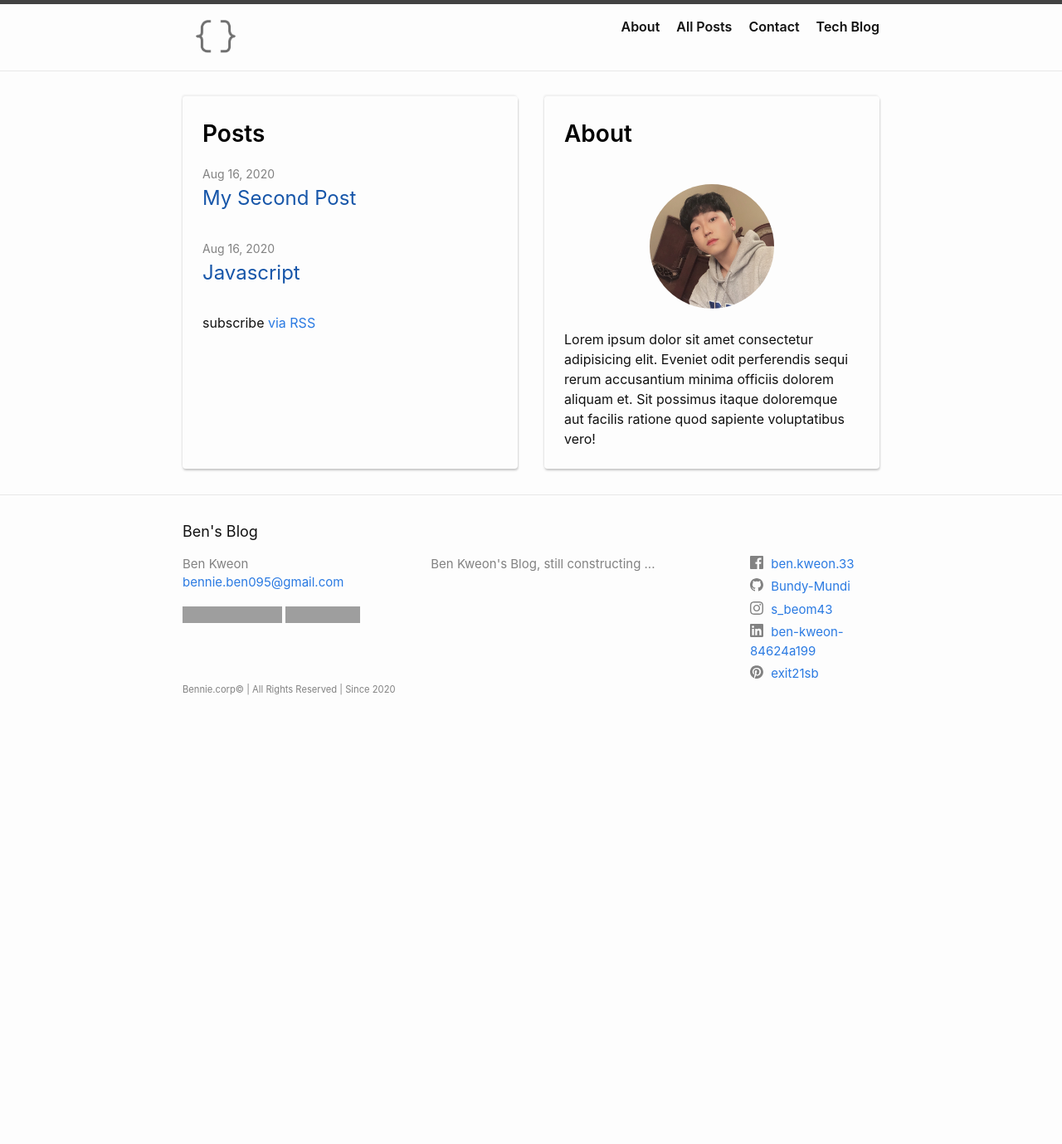
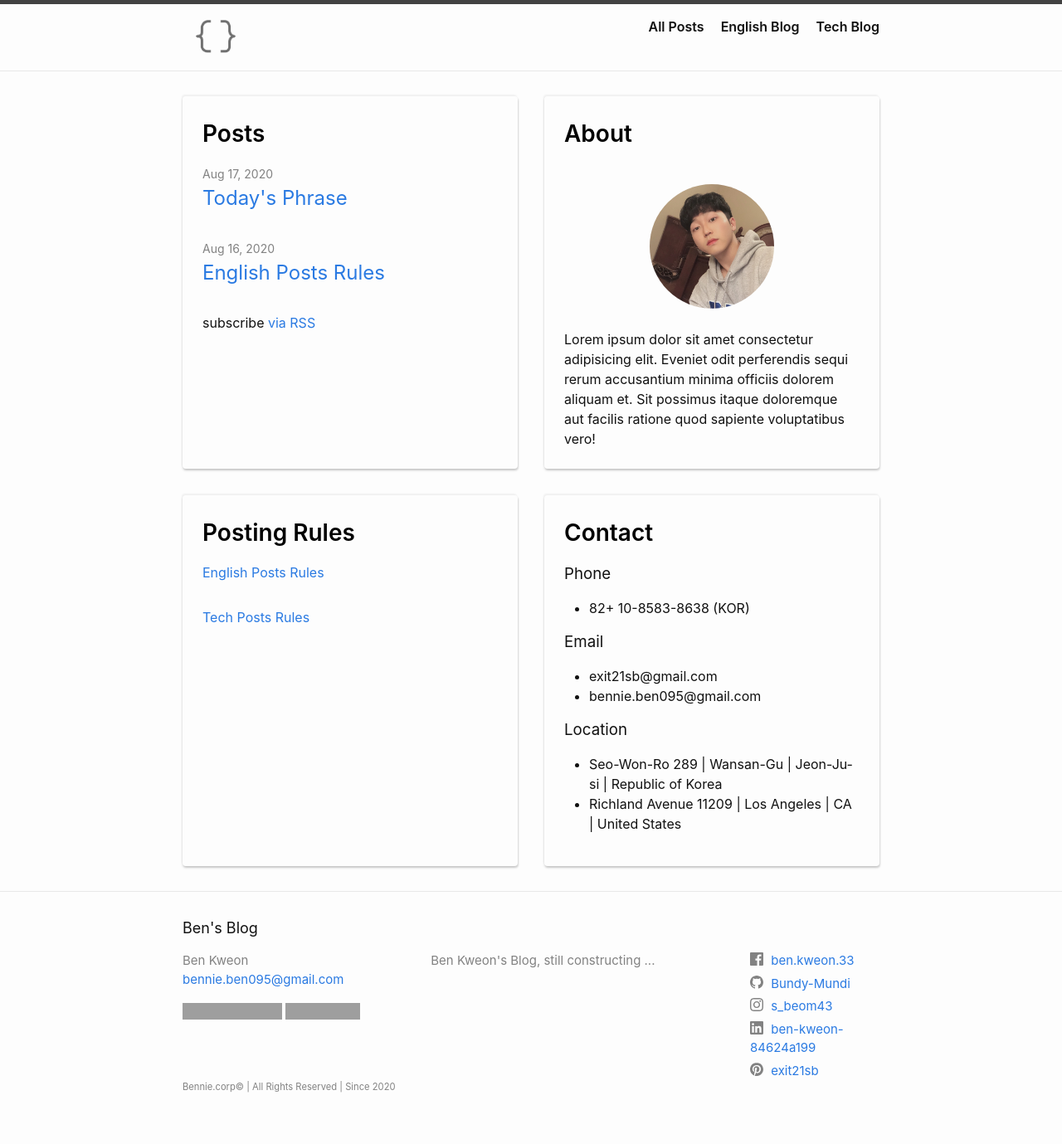
Before and after one commit to Bundy-Mundi/ben, a Jekyll site: the page built from docs/index.markdown, in a window 1280 px wide. Shown: the whole page at 83% size. Built offline with Jekyll 4.4.1, drawn with Linux system fonts in a browser that asks for light colours; nearby versions of some CDN libraries; before the commit the page ends 900 px from its top, so only the background shows below that; grey boxes are pictures that could not be loaded.

```diff
--- a/docs/_layouts/home.html
+++ b/docs/_layouts/home.html
@@ -19,7 +19,7 @@ layout: default
         {%- assign date_format = site.minima.date_format | default: "%b %-d, %Y" -%}
         <span class="post-meta">{{ site.posts[0].date | date: date_format }}</span>
         <h3>
-          <a class="post-link" href="{{ posts[0].url | relative_url }}">
+          <a class="post-link" href="{{ site.posts[0].url | relative_url }}">
             {{ site.posts[0].title | escape }}
           </a>
         </h3>
@@ -31,7 +31,7 @@ layout: default
         {%- assign date_format = site.minima.date_format | default: "%b %-d, %Y" -%}
         <span class="post-meta">{{ site.posts[1].date | date: date_format }}</span>
         <h3>
-          <a class="post-link" href="{{ posts[0].url | relative_url }}">
+          <a class="post-link" href="{{ site.posts[1].url | relative_url }}">
             {{ site.posts[1].title | escape }}
           </a>
         </h3>
@@ -54,4 +54,39 @@ layout: default
       Lorem ipsum dolor sit amet consectetur adipisicing elit. Eveniet odit perferendis sequi rerum accusantium minima officiis dolorem aliquam et. Sit possimus itaque doloremque aut facilis ratione quod sapiente voluptatibus vero!
     </div>
   </div>
+  <div style="border-radius: 4px; box-shadow: 0px 2px 3px rgba(0,0,0,.13) ,1px 2px 2px rgba(0,0,0,.1) , -1px -2px 2px rgba(0,0,0,.05) ; padding:1.5rem">
+    <h2 class="post-list-heading" style="color:black; font-weight: 600;">{{ page.list_title | default: "Posting Rules" }}</h2>
+    {% if site.posts.size > 0 %}
+      <ul class="post-list">
+      {% for post in site.posts %}
+      {%- if post.big_category == "rules" -%}
+      <li>
+        <h4>
+          <a href="{{ post.url | relative_url }}">
+            {{ post.title | escape }}
+          </a>
+        </h4>
+      </li>
+      {% endif %}
+      {%- endfor -%}
+      </ul>
+    {% endif %}
+  </div>
+  <div style="border-radius: 4px; box-shadow: 0px 2px 3px rgba(0,0,0,.13) ,1px 2px 2px rgba(0,0,0,.1) , -1px -2px 2px rgba(0,0,0,.05) ; padding:1.5rem">
+    <h2 class="post-list-heading" style="color:black; font-weight: 600;">{{ page.list_title | default: "Contact" }}</h2>
+    <h3>Phone</h3>
+    <ul>
+      <li>82+ 10-8583-8638 (KOR)</li>
+    </ul>
+    <h3>Email</h3>
+    <ul>
+      <li>exit21sb@gmail.com</li>
+      <li>bennie.ben095@gmail.com</li>
+    </ul>
+    <h3>Location</h3>
+    <ul>
+      <li>Seo-Won-Ro 289 | Wansan-Gu | Jeon-Ju-si | Republic of Korea</li>
+      <li>Richland Avenue 11209 | Los Angeles | CA | United States</li>
+    </ul>
+  </div>
 </div>
--- a/docs/about.markdown
+++ /dev/null
@@ -1,4 +0,0 @@
----
-layout: page
-title: About
----
```
Also changed, not shown: docs/any/_posts/2020-08-16-first-post.markdown (deleted, +0 -9 lines), docs/any/_posts/2020-08-16-second-post.markdown (deleted, +0 -9 lines), docs/any/_posts/2020-08-16-welcome-to-jekyll.markdown (deleted, +0 -29 lines), docs/categories/english/phrases/_posts/2020-08-17-20200817_phrases.markdown (added, +15 -0 lines), docs/categories/english/words/_posts/2020-08-16-20200816_words.markdown (added, +14 -0 lines), docs/categories/rules/_posts/2020-08-16-post-rules-english.markdown (added, +23 -0 lines), docs/categories/rules/_posts/2020-08-16-post-rules-tech.markdown (added, +10 -0 lines), docs/contact.markdown (deleted, +0 -14 lines), docs/english.markdown (added, +36 -0 lines), docs/tech/javascript/_posts/2020-08-16-first-post.markdown (deleted, +0 -9 lines), docs/tech/python/_posts/2020-08-16-python.markdown (deleted, +0 -9 lines).
